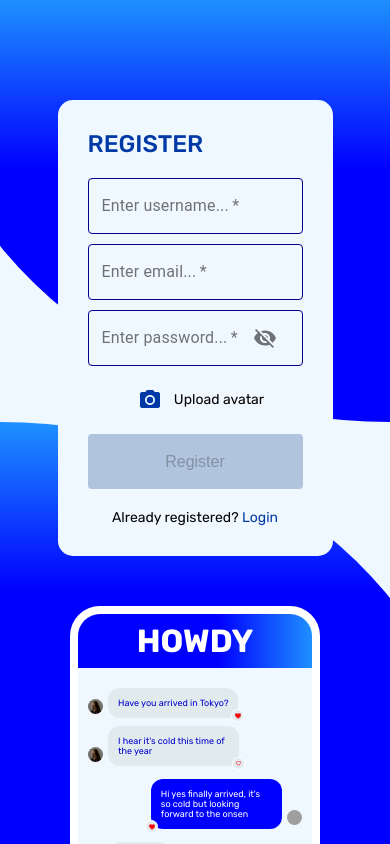
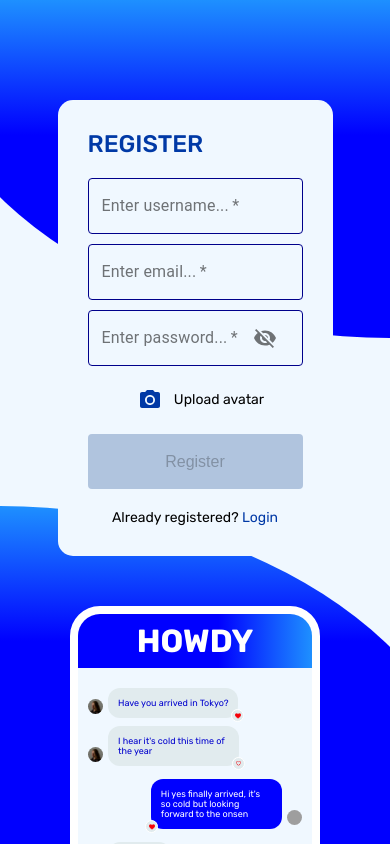
Before and after one commit to francesco-saponaro/howdy-messenger, a React (Create React App) app: page /register in a window 390 px wide. Shown: the top 844 px of the page. Built offline with nearby package versions, Linux system fonts and the light colour scheme; no server answers; grey boxes are pictures that could not be loaded.

Commit message:
Fix textarea outline on safari

```diff
--- a/public/index.html
+++ b/public/index.html
@@ -16,7 +16,7 @@
     <link rel="preconnect" href="https://fonts.gstatic.com" crossorigin>
     <link href="https://fonts.googleapis.com/css2?family=Rubik:wght@400;500;700&display=swap" rel="stylesheet">
 
-    <title>React App</title>
+    <title>Howdy</title>
   </head>
   <body>
     <div id="root"></div>
--- a/src/components/auth/authStyles/AuthBackground.css
+++ b/src/components/auth/authStyles/AuthBackground.css
@@ -21,36 +21,30 @@
 /* Media queries */
 @media only screen and (max-width: 850px) {
     .left-background {
-        height:50vh;
         width:45rem;
     }
 
     .right-background {
-        height:50vh;
         width:45rem;
     }
 }
 
 @media only screen and (max-width: 700px) {
     .left-background {
-        height:40vh;
         width:40rem;
     }
 
     .right-background {
-        height:40vh;
         width:40rem;
     }
 }
 
 @media only screen and (max-width: 500px) {
     .left-background {
-        height:50vh;
         width:30rem;
     }
 
     .right-background {
-        height:50vh;
         width:30rem;
     }
 }
--- a/src/components/chat/chatStyles/Input.css
+++ b/src/components/chat/chatStyles/Input.css
@@ -26,6 +26,7 @@ textarea {
     font-family: 'Rubik', sans-serif;
     max-height:120px;
     border: none;
+    outline:none;
     background: transparent;
     width: 100%;
     font-size: 16px;
--- a/src/components/chat/chatStyles/Message.css
+++ b/src/components/chat/chatStyles/Message.css
@@ -37,16 +37,17 @@
     margin-right: 100px;
     max-width:200px;
     height: 200px;
+    border-radius: 20px;
 }
 
 .message__image--user {
     margin-left: 100px;
     max-width:200px;
     height: 200px;
+    border-radius: 20px;
 }
 
 .message__image img, .message__image--user img {
-    width:100%;
     height: 100%;
     object-fit: contain;
     border-radius: 20px;
```
